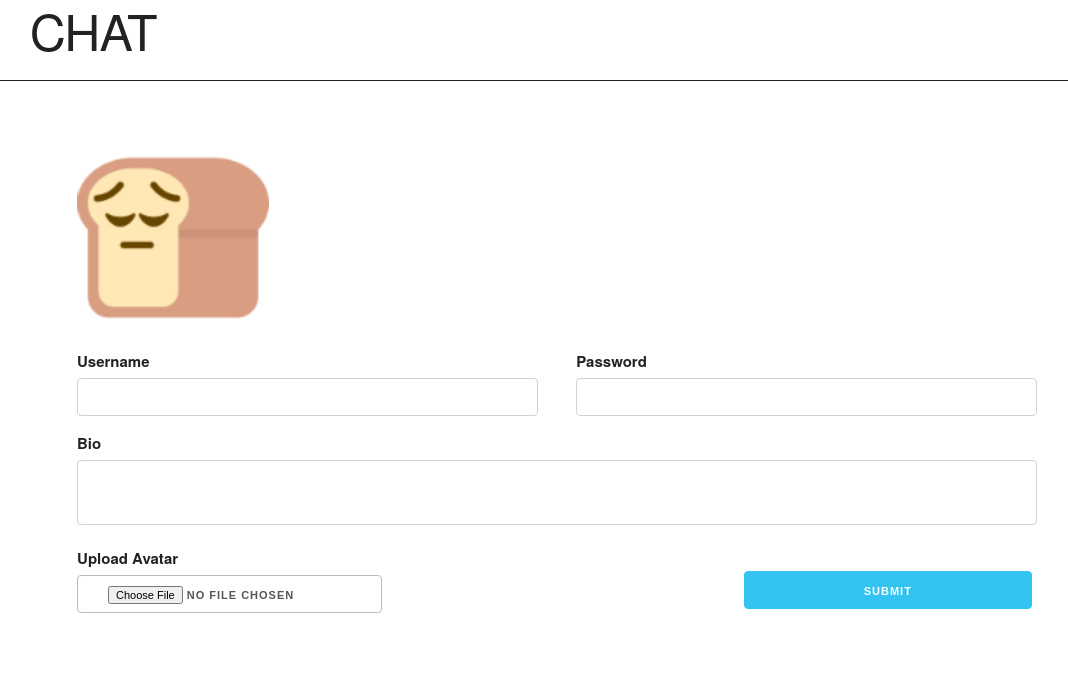
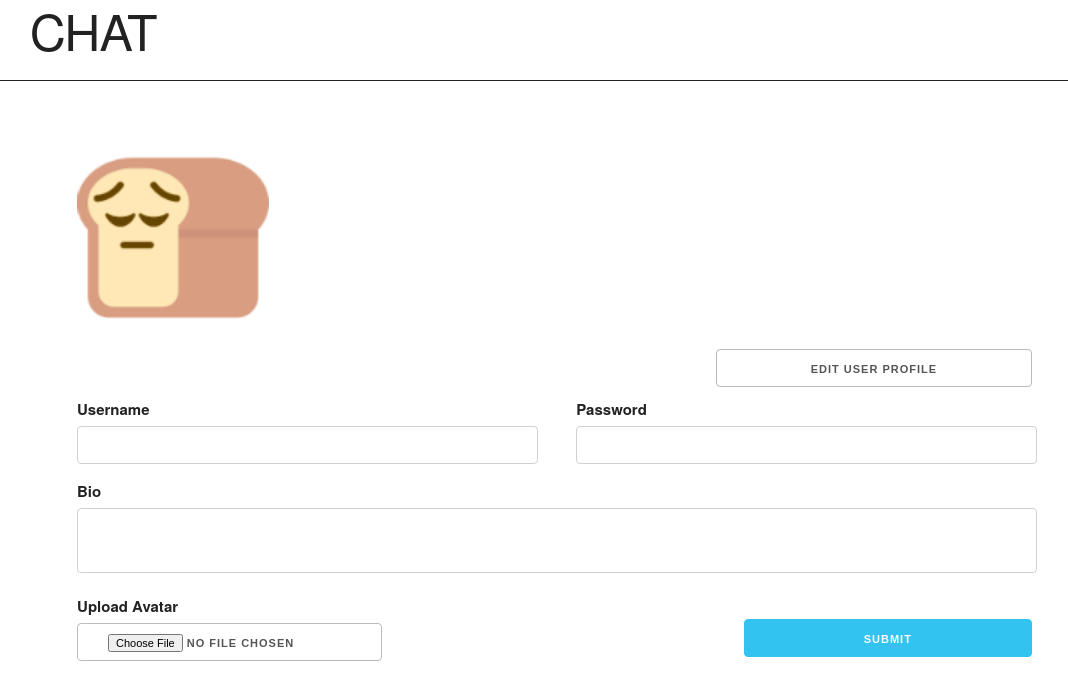
Before and after one commit to GitHub23211/Simple-Chatroom, a React (Create React App) app: page /profile in a window 1280 px wide. Shown: the top 700 px of the page, without its empty margins (83-1151 px from the left). Built offline with nearby package versions, Linux system fonts and the light colour scheme; no server answers.

Commit message:
added and style edit user profile button

```diff
--- a/src/pages/Profile.js
+++ b/src/pages/Profile.js
@@ -17,8 +17,11 @@ function Profile({user}) {
                 <div style={style.picContainer}>
                     <img style={style.pic} src={pic} alt="user profile picture"/>
                 </div>
-                <span style={style.name}><h1>{userInfo.username}</h1></span>
 
+                <div style={style.top}>
+                    <span style={style.name}><h1>{userInfo.username}</h1></span>
+                    <button style={style.edit}>Edit User Profile</button>
+                </div>
 
                 <form>
                     <div className="row">
@@ -78,8 +81,20 @@ const style = {
         marginTop: "1rem"
     },
 
+    top: {
+        display: "flex",
+        flexWrap: "wrap"
+    },
+
     name: {
+        flexGrow: 5
     },
+
+    edit: {
+        flexGrow: 1,
+        marginTop: "2rem"
+    },
+
 
     picContainer: {
     },
```
